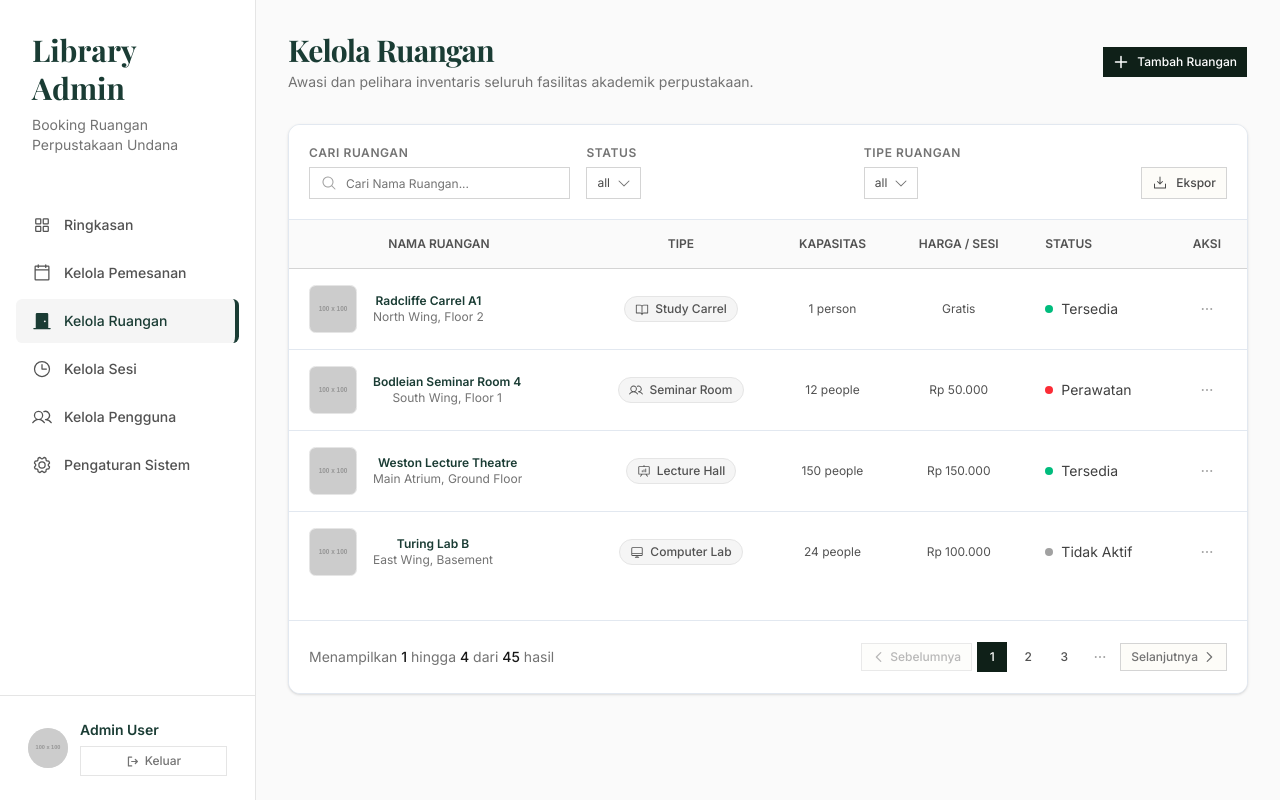
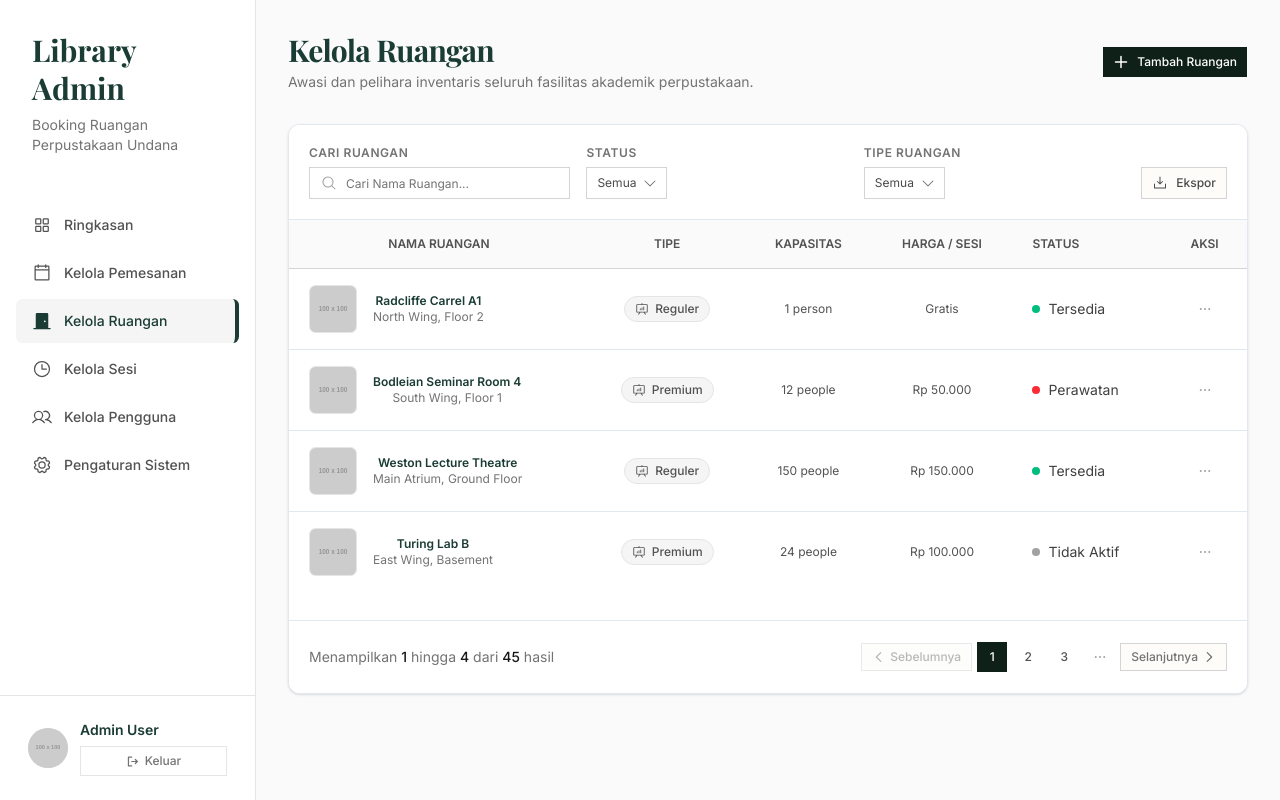
Before and after one commit to legacyditt/booking-room-perpusUndana, a Next.js app in the folder frontend/: page /admin/rooms in a window 1280 px wide. Built offline with nearby package versions, Linux system fonts and the light colour scheme; a web font is replaced by a local one.

Commit message:
fix(admin): update select filter values to display correct labels

```diff
--- a/frontend/src/data/mock.ts
+++ b/frontend/src/data/mock.ts
@@ -205,7 +205,7 @@ export const mockAdminRooms: AdminRoomRow[] = [
     imageUrl: "https://placehold.co/100x100/e2e8f0/4a4a4a?text=R1",
     roomName: "Radcliffe Carrel A1",
     location: "North Wing, Floor 2",
-    type: "Study Carrel",
+    type: "Reguler",
     capacity: "1 person",
     price: "Gratis",
     status: "AVAILABLE",
@@ -215,7 +215,7 @@ export const mockAdminRooms: AdminRoomRow[] = [
     imageUrl: "https://placehold.co/100x100/e2e8f0/4a4a4a?text=R2",
     roomName: "Bodleian Seminar Room 4",
     location: "South Wing, Floor 1",
-    type: "Seminar Room",
+    type: "Premium",
     capacity: "12 people",
     price: "Rp 50.000",
     status: "MAINTENANCE",
@@ -225,7 +225,7 @@ export const mockAdminRooms: AdminRoomRow[] = [
     imageUrl: "https://placehold.co/100x100/e2e8f0/4a4a4a?text=R3",
     roomName: "Weston Lecture Theatre",
     location: "Main Atrium, Ground Floor",
-    type: "Lecture Hall",
+    type: "Reguler",
     capacity: "150 people",
     price: "Rp 150.000",
     status: "AVAILABLE",
@@ -235,7 +235,7 @@ export const mockAdminRooms: AdminRoomRow[] = [
     imageUrl: "https://placehold.co/100x100/e2e8f0/4a4a4a?text=R4",
     roomName: "Turing Lab B",
     location: "East Wing, Basement",
-    type: "Computer Lab",
+    type: "Premium",
     capacity: "24 people",
     price: "Rp 100.000",
     status: "OFFLINE",
--- a/frontend/src/features/admin/components/ReservationFilters.tsx
+++ b/frontend/src/features/admin/components/ReservationFilters.tsx
@@ -38,7 +38,7 @@ export function ReservationFilters() {
             <label className="text-xs font-semibold text-neutral-500 uppercase tracking-wider">
               Status
             </label>
-            <Select defaultValue="all">
+            <Select defaultValue="Semua">
               <SelectTrigger>
                 <SelectValue placeholder="Pilih Status" />
               </SelectTrigger>
@@ -65,7 +65,7 @@ export function ReservationFilters() {
             <label className="text-xs font-semibold text-neutral-500 uppercase tracking-wider">
               Tipe Ruangan
             </label>
-            <Select defaultValue="all">
+            <Select defaultValue="Semua">
               <SelectTrigger>
                 <SelectValue placeholder="Pilih Tipe Ruangan" />
               </SelectTrigger>
--- a/frontend/src/features/admin/components/RoomFilters.tsx
+++ b/frontend/src/features/admin/components/RoomFilters.tsx
@@ -38,7 +38,7 @@ export function RoomFilters() {
             <label className="text-xs font-semibold text-neutral-500 uppercase tracking-wider">
               Status
             </label>
-            <Select defaultValue="all">
+            <Select defaultValue="Semua">
               <SelectTrigger>
                 <SelectValue placeholder="Pilih Status" />
               </SelectTrigger>
@@ -56,15 +56,14 @@ export function RoomFilters() {
             <label className="text-xs font-semibold text-neutral-500 uppercase tracking-wider">
               Tipe Ruangan
             </label>
-            <Select defaultValue="all">
+            <Select defaultValue="Semua">
               <SelectTrigger>
                 <SelectValue placeholder="Pilih Tipe Ruangan" />
               </SelectTrigger>
               <SelectContent>
                 <SelectItem value="all">Semua Tipe</SelectItem>
-                <SelectItem value="study">Study Carrel</SelectItem>
-                <SelectItem value="seminar">Seminar Room</SelectItem>
-                <SelectItem value="lecture">Lecture Hall</SelectItem>
+                <SelectItem value="reguler">Reguler</SelectItem>
+                <SelectItem value="premium">Premium</SelectItem>
               </SelectContent>
             </Select>
           </div>
```
